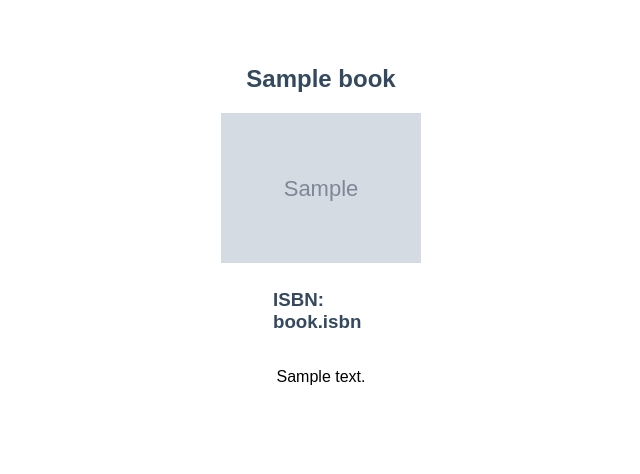
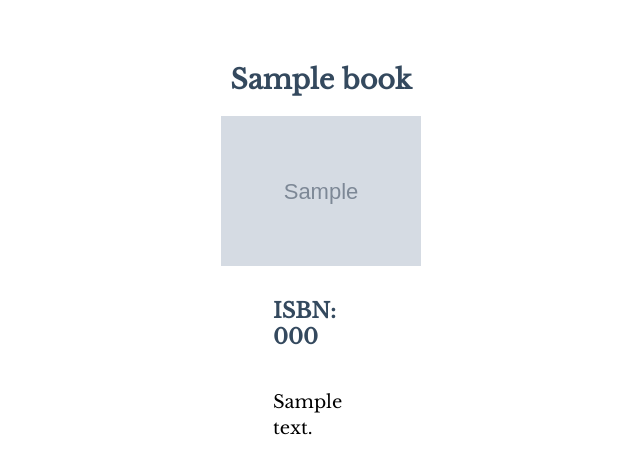
Before and after one commit to tiramisuzie/book_app, a Node server app: template views/pages/show.ejs in a window 1280 px wide. Shown: the part 65-539 px from the top of the page, without its empty margins (319-959 px from the left). Run offline with Node 20, Linux system fonts and the light colour scheme; the template is opened without the code that fills it: most values are stand-ins (such as "Sample title", 1, 10 or a date in 2020); grey boxes marked "Sample" are stand-in pictures; some libraries are stand-ins or nearby versions.

Commit message:
fixed isbn problem

```diff
--- a/public/styles/layout.css
+++ b/public/styles/layout.css
@@ -10,6 +10,10 @@
   display: flex;
   justify-content: center;
   align-items: center;
+  font-family: "Libre Baskerville", "Droid Serif", "Times New Roman", Times, serif;
+  font-size: 18px;
+  font-weight: 300px;
+  line-height: 26px;
 }
 
 .logo-container{
--- a/views/pages/show.ejs
+++ b/views/pages/show.ejs
@@ -10,7 +10,7 @@
         <a href="#"><img class="book-image"src="<%= book.image_url %>" alt="<%= book.title %>"/></a>
       </div>
       <div class="book-info-container">
-        <h3>ISBN: book.isbn</h3>
+        <h3>ISBN: <%= book.isbn %></h3>
         <p><%= book.description %></p>
       </div>
     </div>
```
Also changed, not shown: public/styles/base.css (deleted, +0 -12 lines).
